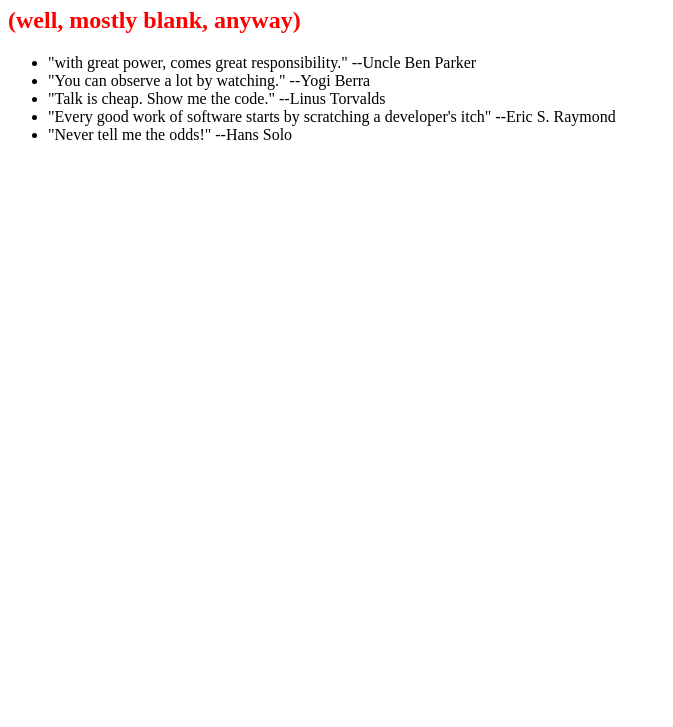
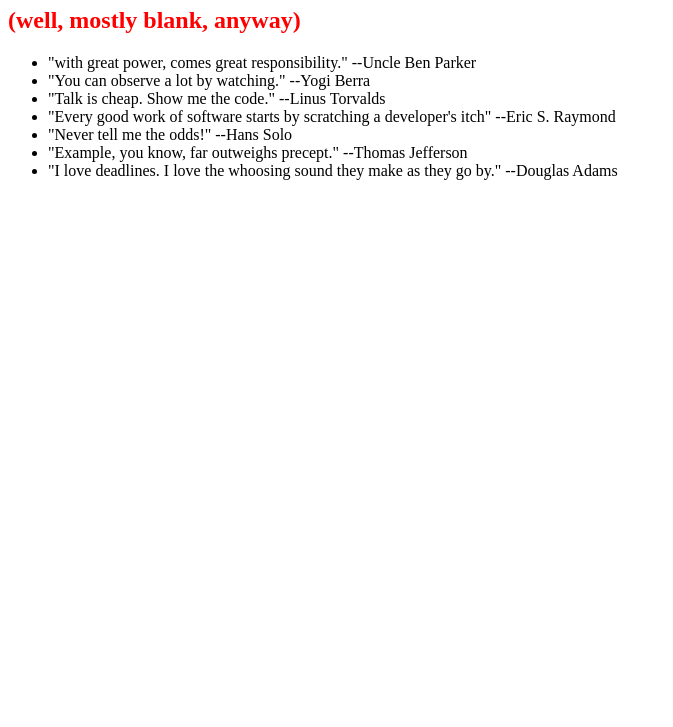
Before and after one commit to kamthong/0main_openSAP_repo, a plain HTML site: page index.html in a window 1280 px wide. Shown: the part 73-800 px from the top of the page, without its empty margins (0-673 px from the left). Drawn offline with Linux system fonts and the light colour scheme.

Commit message:
Douglas Adams quote

```diff
--- a/index.html
+++ b/index.html
@@ -14,6 +14,8 @@
 			<li>"Talk is cheap. Show me the code." --Linus Torvalds</li>
 			<li>"Every good work of software starts by scratching a developer's itch" --Eric S. Raymond</li>
 			<li>"Never tell me the odds!" --Hans Solo</li>
+			<li>"Example, you know, far outweighs precept." --Thomas Jefferson</li>
+			<li>"I love deadlines. I love the whoosing sound they make as they go by." --Douglas Adams</li>
 		</ul>
 	</body>
 
```
